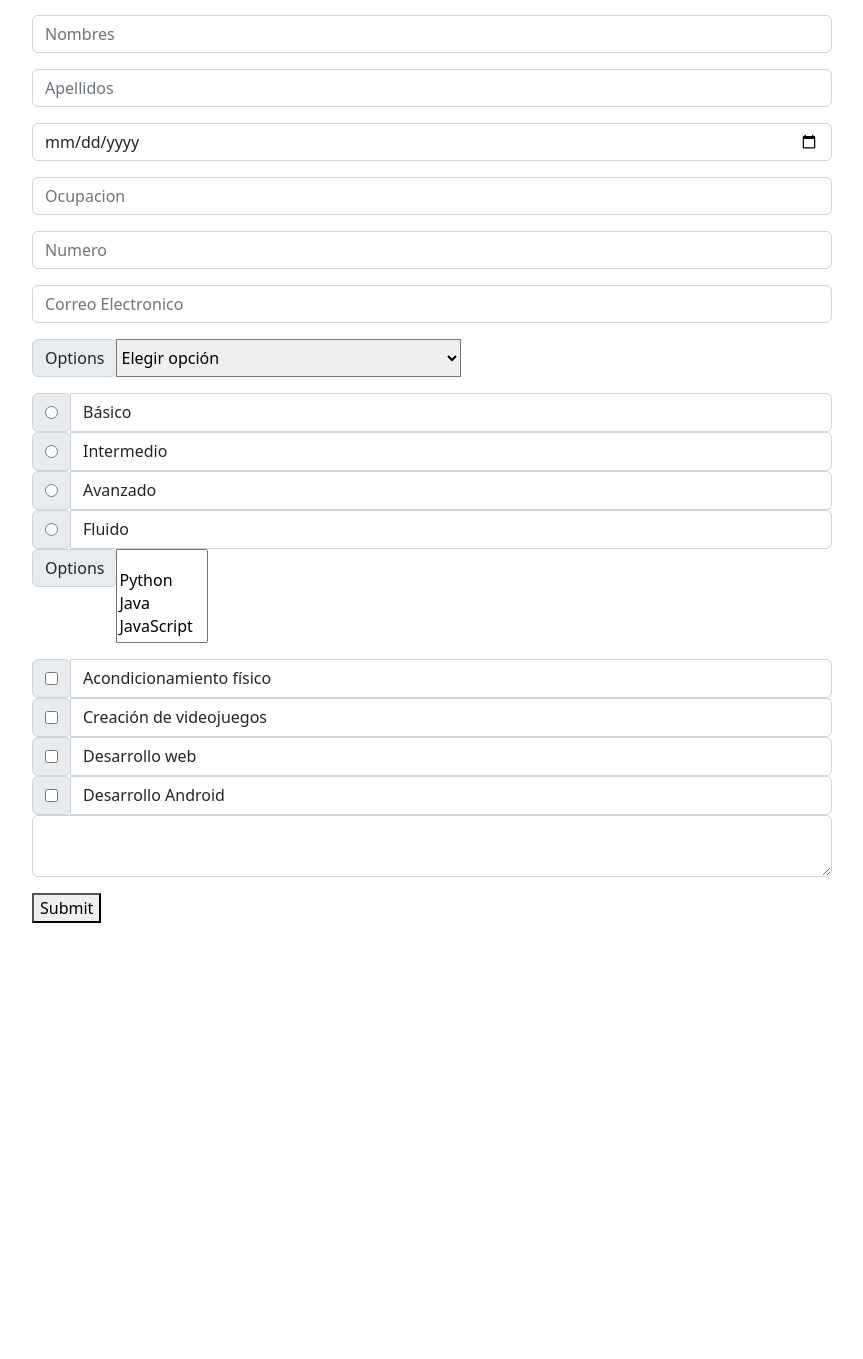
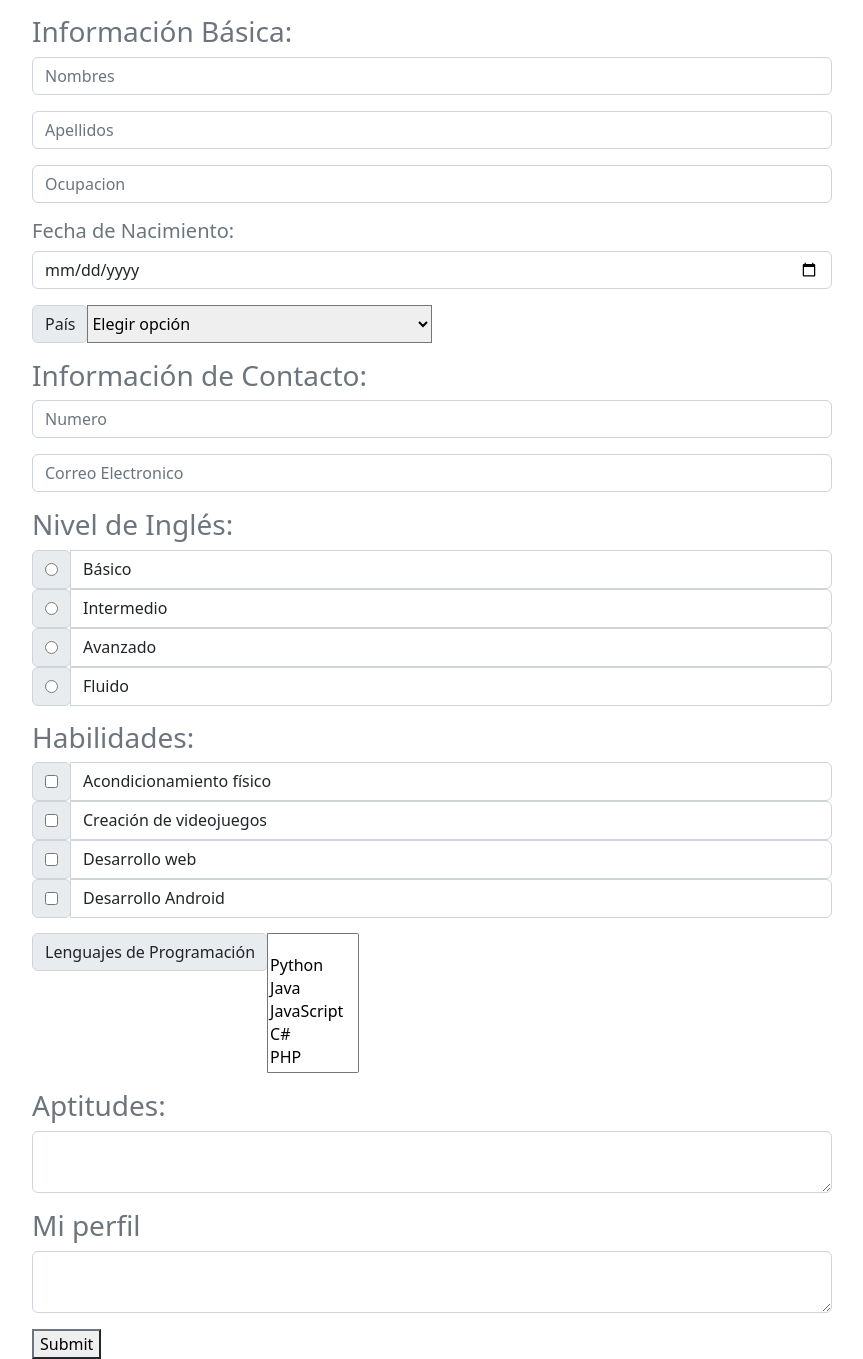
Before and after one commit to JeanCCG/Formulario-a-CV, a Flask app: page / in a window 1280 px wide. Shown: the whole page, without its empty margins (208-1071 px from the left). Before the commit the page ends 923 px from the top, so only its background shows below. Run offline with Flask 2, Linux system fonts and the light colour scheme.

Commit message:
Form -> CV

```diff
--- a/application.py
+++ b/application.py
@@ -24,6 +24,15 @@ def hello():
     languages = request.form.getlist('languages')
     habilidades = request.form.getlist('habilidades')
     perfil=request.form.get("perfil")
+    aptitudes=request.form.get("aptitudes")
+    aptitudeslist=[]
+    straux=""
+    for i in aptitudes:
+        straux+=i
+        if  i=='.':
+            aptitudeslist.append(straux)
+            straux=""
+
     return render_template("index.html"
     ,nombre=name
     ,apellido=lastname
@@ -38,4 +47,6 @@ def hello():
     ,habilidades=habilidades
     ,lenh=len(habilidades)
     ,perfil=perfil
+    ,aptitudes=aptitudeslist
+    ,lena=len(aptitudeslist)
     )
--- a/static/style.css
+++ b/static/style.css
@@ -8,10 +8,10 @@
 }
 .page{
     margin: 0 auto;
-    width: 76vh;
+    width: 80vh;
     height: 100vh;
     display: grid;
-    grid-template-columns: 35% 65%;
+    grid-template-columns: 38% 62%;
     grid-template-rows: 17% 83%;
 }
 .photo,.title{
--- a/templates/form.html
+++ b/templates/form.html
@@ -6,9 +6,15 @@
     <meta name="viewport" content="width=device-width, initial-scale=1.0">
     <link href="https://cdn.jsdelivr.net/npm/bootstrap@5.2.1/dist/css/bootstrap.min.css" rel="stylesheet" integrity="sha384-iYQeCzEYFbKjA/T2uDLTpkwGzCiq6soy8tYaI1GyVh/UjpbCx/TYkiZhlZB6+fzT" crossorigin="anonymous">
     <title>Document</title>
+    <style>
+        h5,h3{
+            color: #6c757d;
+        }
+    </style>
 </head>
 <body>
-    <form action="{{url_for('hello')}}" method="post" style="margin:0 auto;width:50rem;padding-top: 15px;">
+    <form action="{{url_for('hello')}}" method="post" style="margin:0 auto;max-width:50rem;padding-top: 15px;">
+        <h3>Información Básica: </h3>
         <div class="input-group mb-3 ">
         <input type="text" class="form-control" name=name placeholder="Nombres" aria-label="Username" aria-describedby="basic-addon1">
         </div>
@@ -16,26 +22,18 @@
         <div class="input-group mb-3 ">
             <input type="text" class="form-control" name=lastname placeholder="Apellidos" aria-label="Username" aria-describedby="basic-addon1">
         </div>
-
+        <div class="input-group mb-3 ">
+            <input type="text" class="form-control" name=occupation placeholder="Ocupacion" aria-label="Username" aria-describedby="basic-addon1">
+        </div>
+        <h5>Fecha de Nacimiento: </h5>
         <div class="input-group mb-3 ">
             <input type="date" class="form-control" name=date placeholder="Time" aria-label="Username" aria-describedby="basic-addon1">
         </div>
 
-        <div class="input-group mb-3 ">
-            <input type="text" class="form-control" name=occupation placeholder="Ocupacion" aria-label="Username" aria-describedby="basic-addon1">
-        </div>
-
-        <div class="input-group mb-3 ">
-            <input type="text" class="form-control" name=number placeholder="Numero" aria-label="Username" aria-describedby="basic-addon1">
-        </div>
-
-        <div class="input-group mb-3 ">
-            <input type="email" class="form-control" name=email placeholder="Correo Electronico" aria-label="Username" aria-describedby="basic-addon1">
-        </div>
 
         <div class="input-group mb-3">
             <div class="input-group-prepend">
-              <label class="input-group-text" for="inputGroupSelect01">Options</label>
+              <label class="input-group-text" for="inputGroupSelect01">País</label>
             </div>
             <select class="custom-select" name=nationality id="inputGroupSelect01">
                 <option value="Elegir" id="AF">Elegir opción</option>
@@ -278,7 +276,16 @@
                 <option value="Zimbabue" id="ZW">Zimbabue</option>
             </select>
         </div>
+        <h3>Información de Contacto:</h3>
+        <div class="input-group mb-3 ">
+            <input type="text" class="form-control" name=number placeholder="Numero" aria-label="Username" aria-describedby="basic-addon1">
+        </div>
 
+        <div class="input-group mb-3 ">
+            <input type="email" class="form-control" name=email placeholder="Correo Electronico" aria-label="Username" aria-describedby="basic-addon1">
+        </div>
+
+        <h3>Nivel de Inglés: </h3>
         <div class="input-group">
             <div class="input-group-prepend">
               <div class="input-group-text" style="padding: .75rem .75rem;">
@@ -315,24 +322,8 @@
             <label for=""class="form-control" >Fluido</label>
         </div>
 
-        <div class="input-group mb-3">
-            <div class="input-group-prepend">
-              <label class="input-group-text" for="inputGroupSelect01">Options</label>
-            </div>
-            <select data-placeholder="Lenguajes de Programación" multiple name="languages">
-                <option value=""></option>
-                <option value="Python">Python</option>
-                <option value="Java">Java</option>
-                <option value="JavaScript">JavaScript</option>
-                <option value="C#">C#</option>
-                <option value="PHP">PHP</option>
-                <option value="C/C++">C/C++</option>
-                <option value="R">R</option>
-                <option value="Objective-C">Objective-C</option>
-                <option value="Swift">Swift</option>
-            </select>
-        </div>
 
+        <h3 style="margin-top: 15px;">Habilidades:</h3>
         <div class="input-group">
             <div class="input-group-prepend">
               <div class="input-group-text" style="padding: .75rem .75rem;">
@@ -368,12 +359,32 @@
             </div>
             <label for=""class="form-control" >Desarrollo Android</label>
         </div>
-
-
+        <div class="input-group mb-3" style="margin-top: 15px;">
+            <div class="input-group-prepend">
+              <label class="input-group-text" for="inputGroupSelect01">Lenguajes de Programación</label>
+            </div>
+            <select data-placeholder="Lenguajes de Programación" size="6" multiple name="languages">
+                <option value=""></option>
+                <option value="Python">Python</option>
+                <option value="Java">Java</option>
+                <option value="JavaScript">JavaScript</option>
+                <option value="C#">C#</option>
+                <option value="PHP">PHP</option>
+                <option value="C/C++">C/C++</option>
+                <option value="R">R</option>
+                <option value="Objective-C">Objective-C</option>
+                <option value="Swift">Swift</option>
+            </select>
+        </div>
+        <h3>Aptitudes: </h3>
+        <div class="input-group mb-3 ">
+            <textarea class="form-control" name="aptitudes"aria-label="With textarea"></textarea>
+        </div>
+        <h3>Mi perfil</h3>
         <div class="input-group mb-3 ">
             <textarea class="form-control" name="perfil"aria-label="With textarea"></textarea>
         </div>
-        <button>Submit</button>
+        <button style="margin:0 auto; border-color: #6c757d;">Submit</button>
     </form>
 
     <script src="https://cdn.jsdelivr.net/npm/bootstrap@5.2.1/dist/js/bootstrap.bundle.min.js" integrity="sha384-u1OknCvxWvY5kfmNBILK2hRnQC3Pr17a+RTT6rIHI7NnikvbZlHgTPOOmMi466C8" crossorigin="anonymous"></script>
```
Also changed, not shown: templates/index.html (+5 -5 lines).
